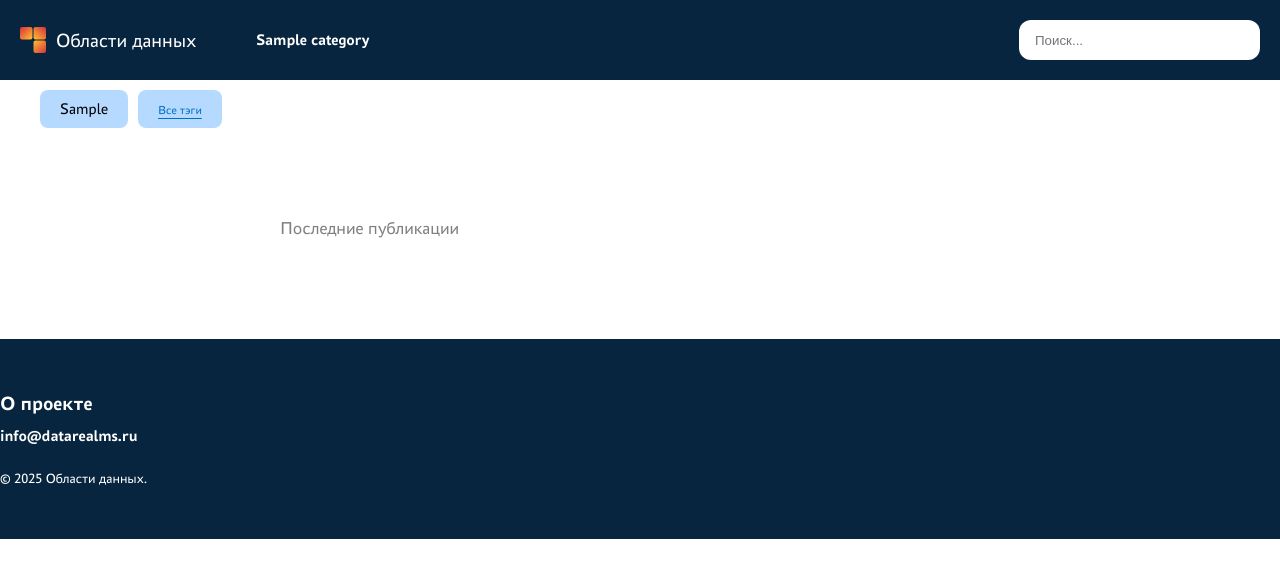
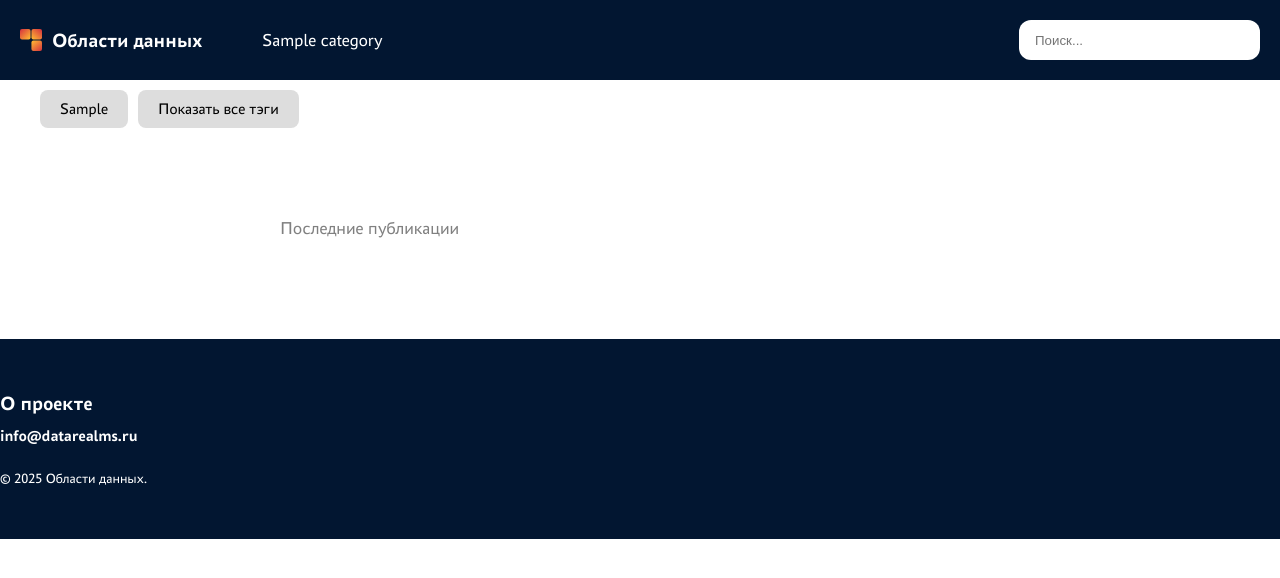
Before and after one commit to NazarovEvgn/datarealms, a Django app: page / in a window 1280 px wide. Shown: the top 578 px of the page. Run offline with Django 5.2, Linux system fonts and the light colour scheme; tables that the repository leaves empty hold one stand-in row (values such as "Sample post"); some libraries are stand-ins or nearby versions.

Commit message:
Изменены цветовая палитра, размеры логотипа, кнопка - показать все тэги

```diff
--- a/datarealms/maincontent/templates/maincontent/list_tags.html
+++ b/datarealms/maincontent/templates/maincontent/list_tags.html
@@ -1,8 +1,8 @@
 {% if tags %}
     <ul>
-        {% for t in tags|slice:"5" %}
+        {% for t in tags|slice:"8" %}
         <li><a href="{{t.get_absolute_url}}">{{t.tag}}</a></li>
         {% endfor %}
-        <li><a class="all-tags-link" href="{% url 'all_tags' %}">Все тэги</a></li>
+        <li><a class="all-tags-link" href="{% url 'all_tags' %}">Показать все тэги</a></li>
     </ul>
 {% endif %}
--- a/datarealms/static/css/styles.css
+++ b/datarealms/static/css/styles.css
@@ -55,7 +55,7 @@ img {
 
 .header {
     width: 100%;
-    background: #07253e;
+    background: #021631;
     color: white;
     padding: 20px 0;
     display: flex;
@@ -71,7 +71,7 @@ img {
 }
 .logo-text {
     font-size: 20px;
-    font-weight: normal;
+    font-weight: bold;
     color: white;
     text-decoration: none;
 }
@@ -79,9 +79,9 @@ img {
     display: inline;
     margin: 0 20px 0 20px;
     padding: 10px 20px;
-    background-color: #B6DAFF;
+    background-color: #eeeeee;
     font-weight: semi-bold;
-    color: #07253e;
+    color: #021631;
     text-decoration: none;
     border-radius: 8px;
     border: transparent;
@@ -100,8 +100,8 @@ img {
 .category li {
     padding: 0 20px;
     color: white;
-    font-size: 16px;
-    font-weight: bold;
+    font-size: 18px;
+    font-weight: normal;
 }
     .category li:first-child {
         padding: 0 20px 0 20px;
@@ -193,17 +193,19 @@ img {
 .tag-section li {
     flex: 0 0 auto; /* не сжимается, не растягивается */
     padding: 10px 20px;
-    background-color: #B6DAFF;
+    background-color: #dddddd;
     border-radius: 8px;
     font-size: 16px;
     white-space: nowrap; /* не переносить текст внутри */
     transition: background-color 0.3s ease;
 }
 .tag-section li:hover {
-    color: white;
-    background-color: #072B50;
+    background-color: #e7ecff;
 }
-.all-tags-link,
+.all-tags-link {
+    all: unset;
+    cursor: pointer;
+}
 .all-tags-link-post {
     display: inline-block;
     font-weight: normal;
@@ -224,7 +226,7 @@ img {
     justify-content: center;
     align-items: center;
     flex-direction: column;
-    background: #07253e;
+    background: #021631;
     color: white;
     margin-top: 100px;
 }
@@ -406,7 +408,7 @@ img {
         display: none;
         flex-direction: column;
         width: 100%;
-        background: #07253e;
+        background: #021631;
         padding: 10px 0;
     }
 
@@ -414,7 +416,7 @@ img {
         display: none; /* скрыто по умолчанию */
         flex-direction: column;
         width: 100%;
-        background: #07253e;
+        background: #021631;
     }
 
     /* Открываем меню при нажатии */
```
Also changed, not shown: datarealms/static/images/logo.svg.
